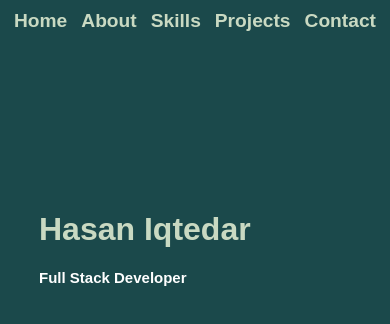
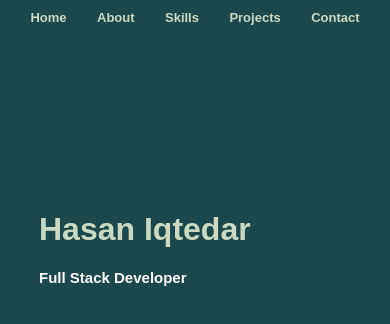
Before and after one commit to Hasan-Iqtedar/Hasan-Iqtedar.github.io, a React (Create React App) app: page / in a window 390 px wide. Shown: the top 324 px of the page. Built offline with nearby package versions, Linux system fonts and the light colour scheme.

Commit message:
Fix responsiveness

```diff
--- a/src/styles/header.css
+++ b/src/styles/header.css
@@ -14,7 +14,7 @@
     height: 100%;
     display: flex;
     justify-content: space-evenly;
-    font-size: larger;
+    font-size: small;
     font-weight: bold;
     margin-left: auto;
     margin-right: 10%;
@@ -34,8 +34,9 @@
     text-decoration: underline;
 }
 
-@media (min-width: 500px){
+@media (min-width: 600px){
     .header .container {
+        font-size: larger;
         width: 70%;
         height: 100%;
     }
@@ -43,6 +44,13 @@
 
 @media (min-width: 650px) {
     .header .container {
+        width: 70%;
+        height: 100%;
+    }
+}
+
+@media (min-width: 850px) {
+    .header .container {
         width: 50%;
         height: 100%;
     }
```
